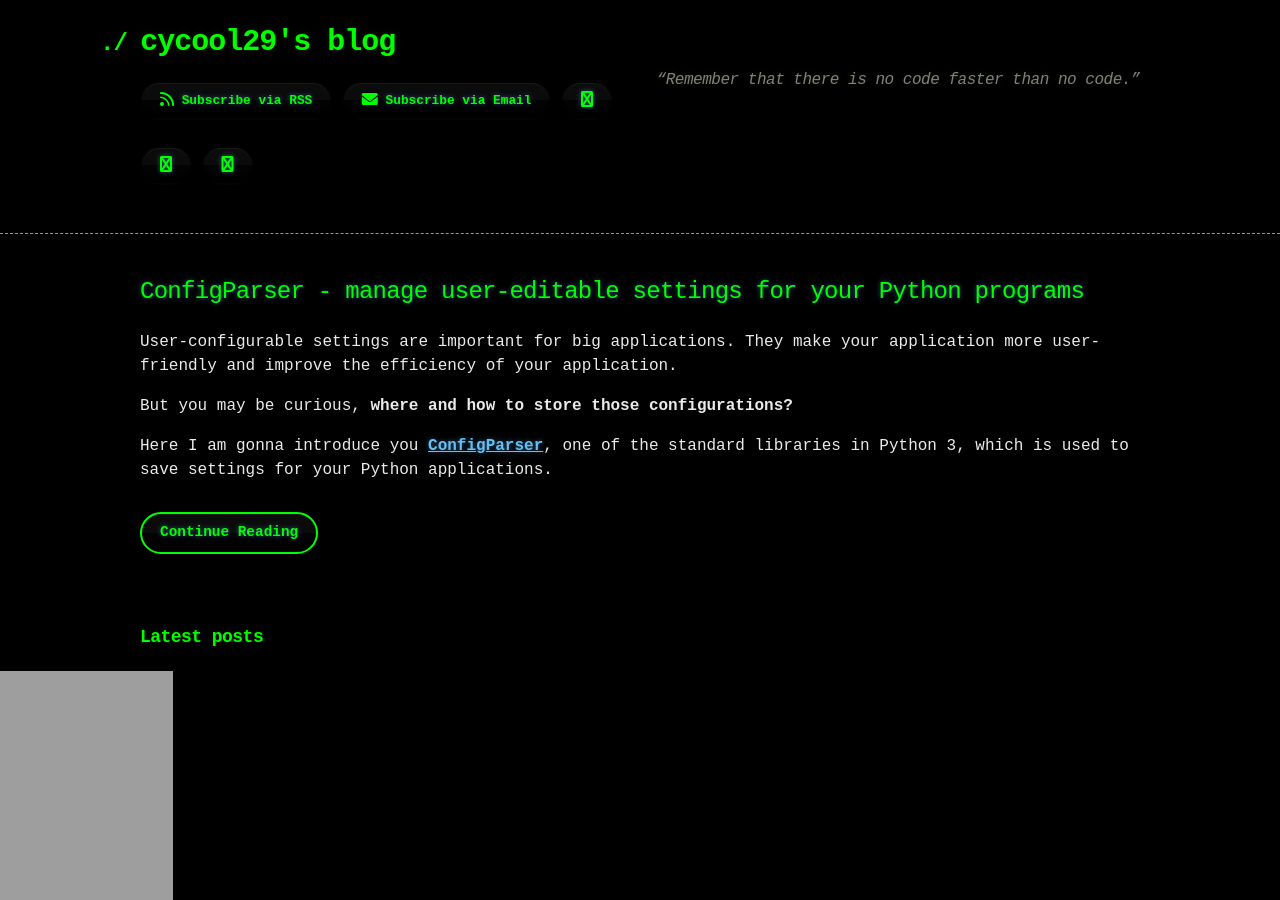
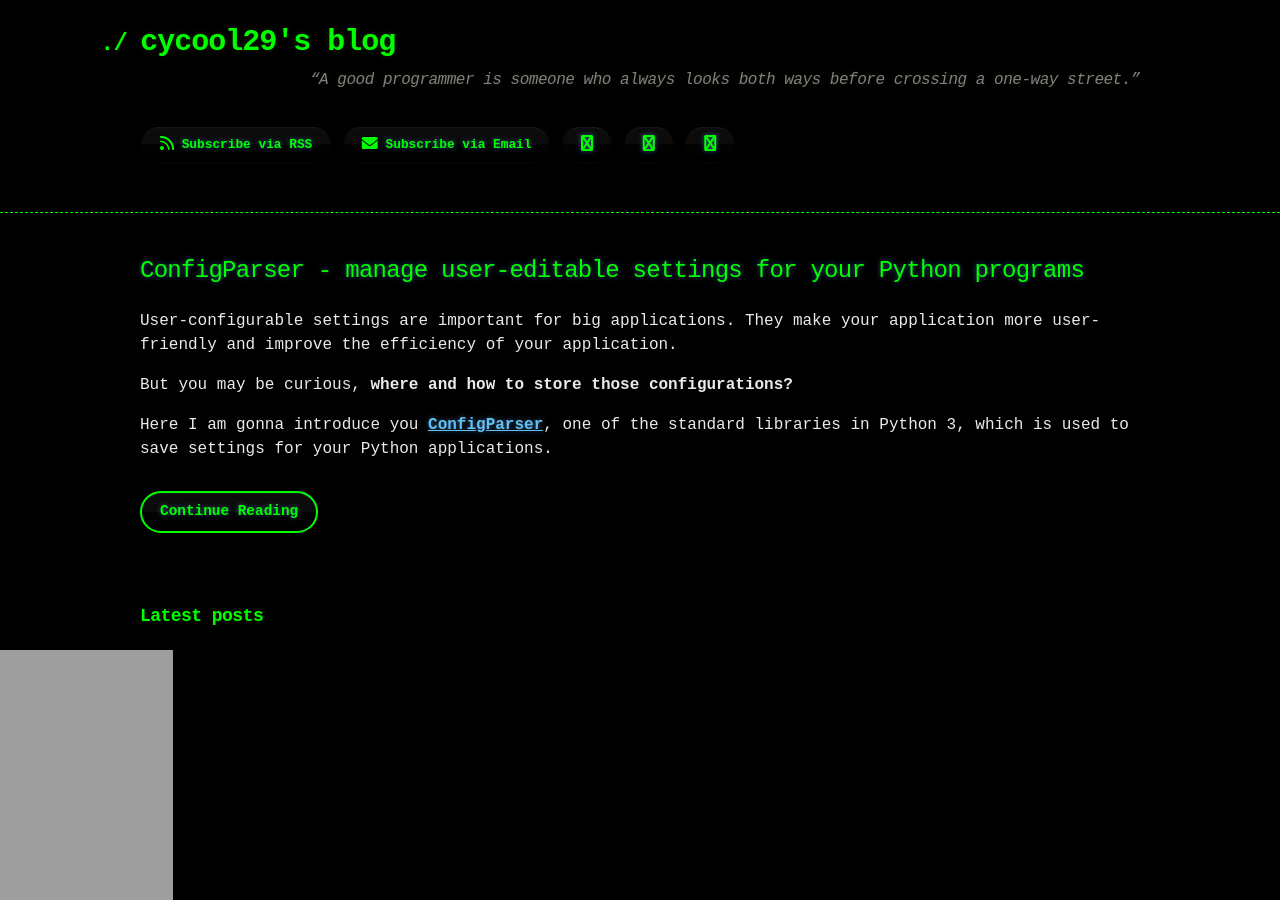
Before and after one commit to cycool29/cycool29.github.io, a Jekyll site: the page built from index.md, in a window 1280 px wide and 900 px high. Built offline with Jekyll 4.4.1, drawn with Linux system fonts in a browser that asks for light colours; a style sheet for code colours, icons or effects is not loaded.

Commit message:
Update quotes

```diff
--- a/_config.yml
+++ b/_config.yml
@@ -1,5 +1,5 @@
 title: cycool29's blog
-description: "“Remember that there is no code faster than no code.” "
+description: "“A good programmer is someone who always looks both ways before crossing a one-way street.” "
 bio: A high school student. Intermediate in Python, Git, Bash. Learning JavaScript. He/Him. "
 author: cycool29
 url: https://cycool29.github.io
```
